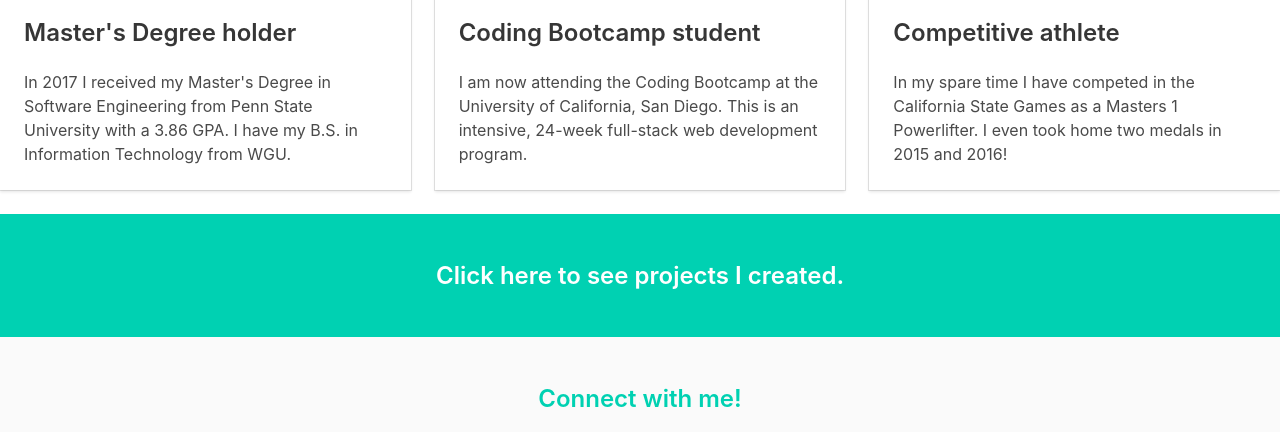
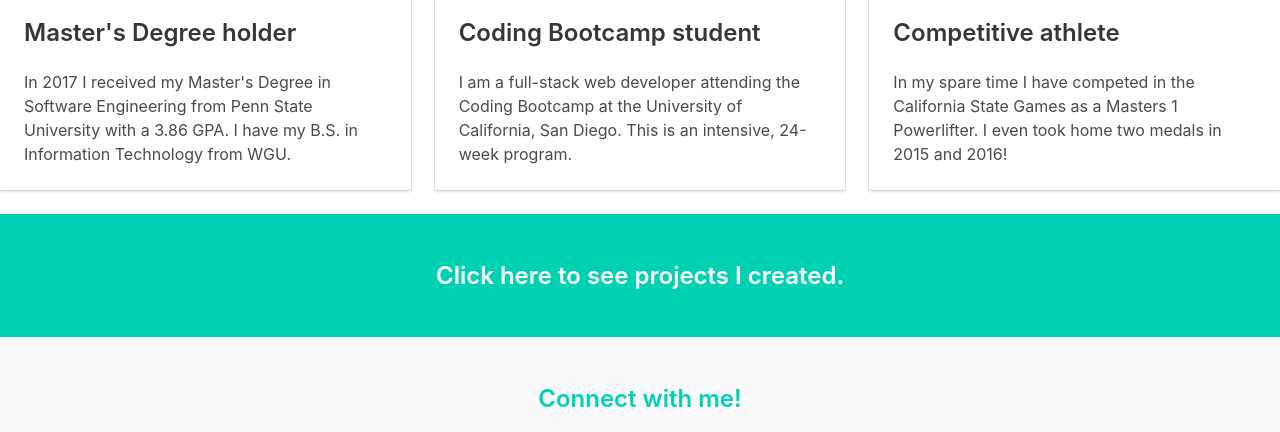
Before and after one commit to computeruser88/computeruser88.github.io, a plain HTML site: page index.html in a window 1280 px wide. Shown: the part 665-1097 px from the top of the page. Drawn offline with nearby package versions, Linux system fonts and the light colour scheme.

Commit message:
Modify index.html

```diff
--- a/index.html
+++ b/index.html
@@ -67,8 +67,7 @@
                     </div>
 
                     <div class="content">
-                        I am now attending the Coding Bootcamp at the University of California, San Diego. This is an intensive, 24-week full-stack
-                        web development program.
+                        I am a full-stack web developer attending the Coding Bootcamp at the University of California, San Diego. This is an intensive, 24-week program.
                         <br>
                     </div>
                 </div>
```
